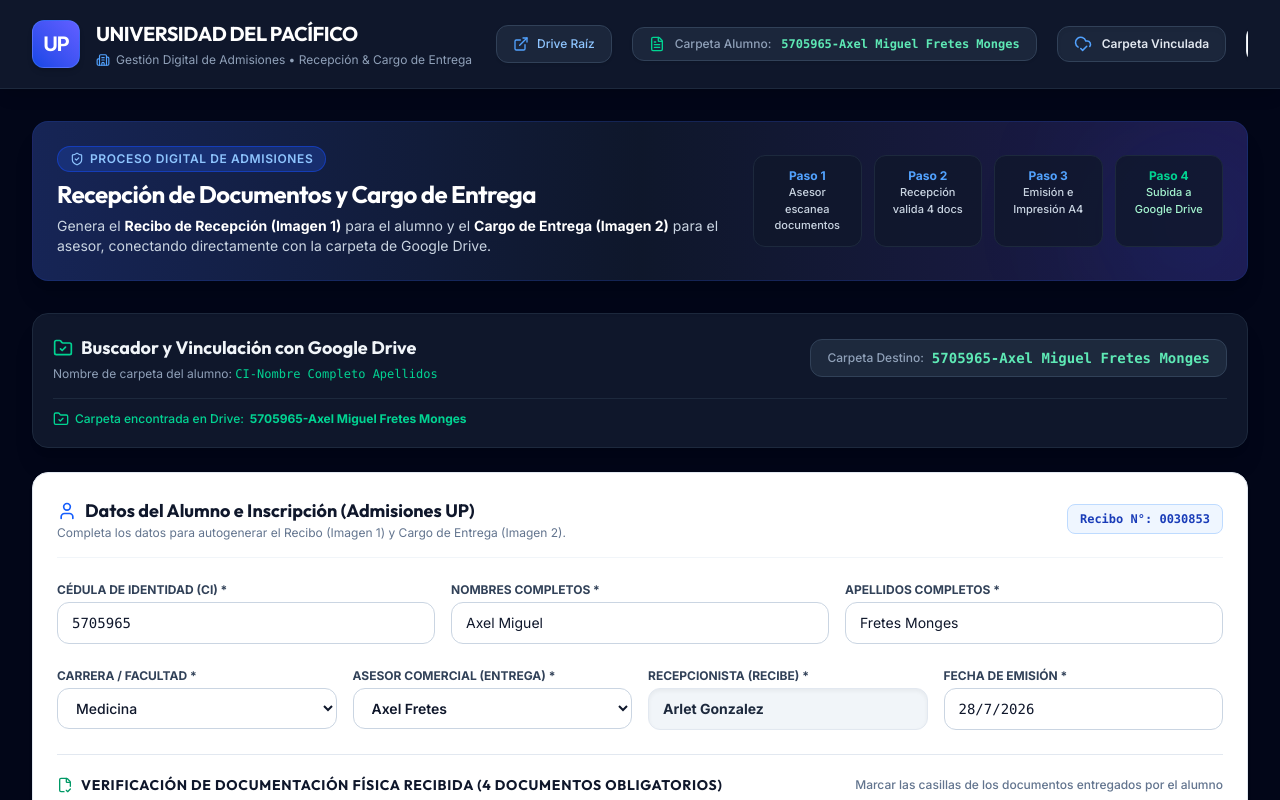
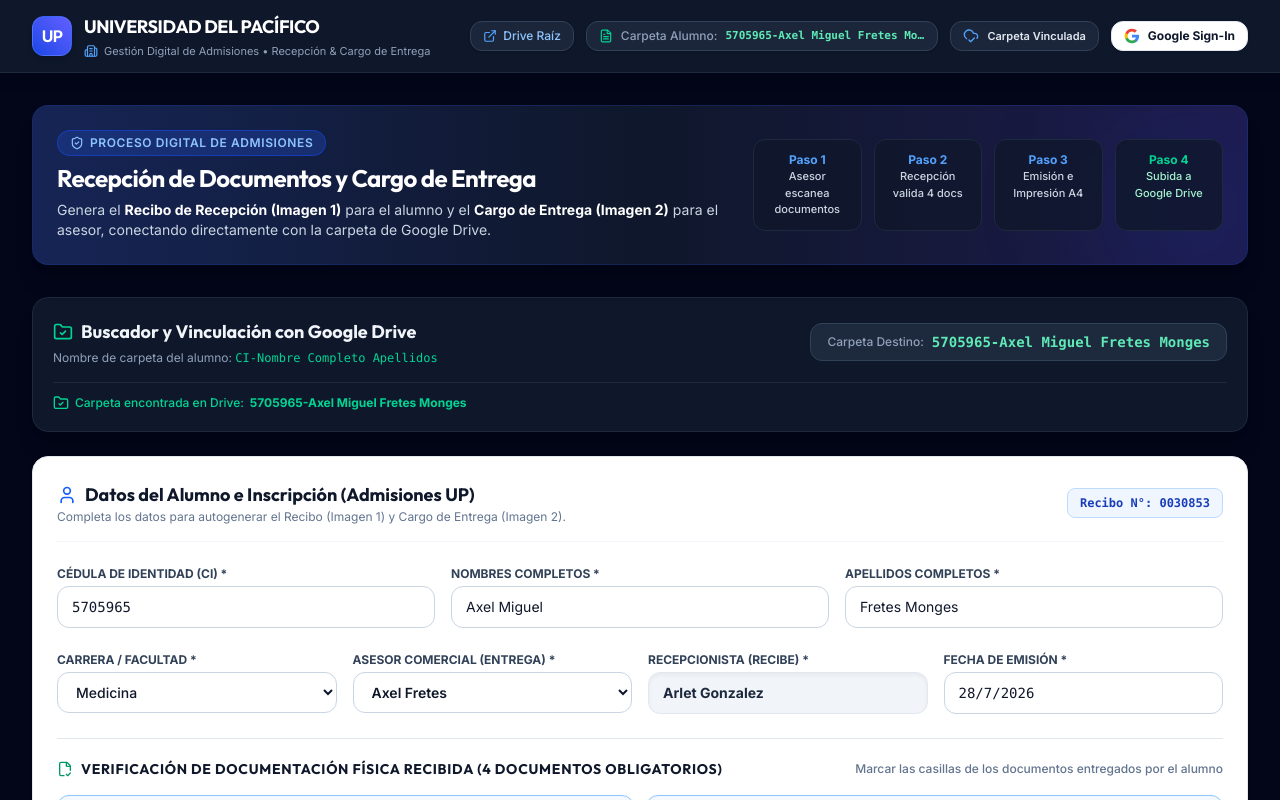
Before and after one commit to XxxRaiconxxX/recepcion-admisiones-up, a React (Vite) app: page / in a window 1280 px wide. Shown: the top 800 px of the page. Built offline with nearby package versions, Linux system fonts and the light colour scheme; no server answers.

Commit message:
UI adjustment: Compact header matching image 2 without scrollbar

```diff
--- a/src/components/Navbar.tsx
+++ b/src/components/Navbar.tsx
@@ -13,54 +13,54 @@
 export const Navbar: React.FC<NavbarProps> = ({ user, driveStatus, folderName, onOpenOAuthModal }) => {
   return (
     <header className="bg-slate-900 border-b border-slate-800 text-white sticky top-0 z-40 shadow-lg">
-      <div className="w-full max-w-[1500px] mx-auto px-4 sm:px-6 lg:px-8 h-22 flex items-center justify-between gap-6">
+      <div className="max-w-7xl mx-auto px-4 sm:px-6 lg:px-8 h-18 flex items-center justify-between gap-4">
 
-        {/* Logo Branding UP - Limpio y Espacioso */}
-        <div className="flex items-center space-x-4 shrink-0">
-          <div className="w-12 h-12 rounded-xl bg-gradient-to-tr from-blue-700 to-indigo-500 flex items-center justify-center font-bold text-white shadow-md border border-blue-400/30 shrink-0">
-            <span className="text-xl tracking-tighter">UP</span>
+        {/* Logo Branding UP - Compacto e Idéntico a Imagen 2 */}
+        <div className="flex items-center space-x-3 shrink-0">
+          <div className="w-10 h-10 rounded-xl bg-gradient-to-tr from-blue-700 to-indigo-500 flex items-center justify-center font-bold text-white shadow-md border border-blue-400/30 shrink-0">
+            <span className="text-base tracking-tighter">UP</span>
           </div>
           <div>
-            <h1 className="text-xl font-bold tracking-tight text-white font-heading whitespace-nowrap">
+            <h1 className="text-base sm:text-lg font-bold tracking-tight text-white font-heading whitespace-nowrap">
               UNIVERSIDAD DEL PACÍFICO
             </h1>
-            <p className="text-xs text-slate-400 flex items-center gap-1.5 mt-1 whitespace-nowrap">
+            <p className="text-[11px] text-slate-400 flex items-center gap-1.5 mt-0.5 whitespace-nowrap">
               <Building2 className="w-3.5 h-3.5 text-blue-400 shrink-0" />
               Gestión Digital de Admisiones • Recepción & Cargo de Entrega
             </p>
           </div>
         </div>
 
-        {/* Dynamic Drive Sync Badge & Google OAuth - Holgado y Desahogado */}
-        <div className="flex items-center gap-4 sm:gap-5 overflow-x-auto py-1">
+        {/* Dynamic Drive Sync Badge & Google OAuth - Fiel a la Imagen 2 (Sin scrollbar) */}
+        <div className="flex items-center gap-2.5 sm:gap-3 shrink-0">
 
           {/* Direct Link to Google Drive Root Folder */}
           <a
             href={GOOGLE_DRIVE_ROOT_URL}
             target="_blank"
             rel="noreferrer"
-            className="hidden sm:flex items-center gap-2 bg-slate-800/90 hover:bg-slate-800 px-4 py-2.5 rounded-xl border border-slate-700 text-xs text-blue-300 transition-colors whitespace-nowrap font-medium shadow-sm"
+            className="hidden sm:flex items-center gap-1.5 bg-slate-800/90 hover:bg-slate-800 px-3 py-1.5 rounded-xl border border-slate-700 text-xs text-blue-300 transition-colors whitespace-nowrap font-medium shadow-sm"
           >
-            <ExternalLink className="w-4 h-4 text-blue-400 shrink-0" />
+            <ExternalLink className="w-3.5 h-3.5 text-blue-400 shrink-0" />
             <span>Drive Raíz</span>
           </a>
 
           {folderName && (
-            <div className="hidden lg:flex items-center gap-2.5 bg-slate-800/90 px-4 py-2 rounded-xl border border-slate-700 text-xs whitespace-nowrap shadow-sm">
-              <FileText className="w-4 h-4 text-emerald-400 shrink-0" />
+            <div className="hidden md:flex items-center gap-2 bg-slate-800/90 px-3 py-1.5 rounded-xl border border-slate-700 text-xs whitespace-nowrap shadow-sm">
+              <FileText className="w-3.5 h-3.5 text-emerald-400 shrink-0" />
               <span className="text-slate-400 font-medium">Carpeta Alumno:</span>
-              <span className="text-emerald-300 font-mono font-bold">{folderName}</span>
+              <span className="text-emerald-300 font-mono font-bold text-[11px] truncate max-w-[200px]">{folderName}</span>
             </div>
           )}
 
           {/* Drive Status Badge */}
-          <div className="flex items-center gap-2.5 bg-slate-800/90 px-4 py-2 rounded-xl border border-slate-700 text-xs whitespace-nowrap shadow-inner">
-            <CloudCheck className={`w-4.5 h-4.5 shrink-0 ${
+          <div className="flex items-center gap-2 bg-slate-800/90 px-3 py-1.5 rounded-xl border border-slate-700 text-xs whitespace-nowrap shadow-inner">
+            <CloudCheck className={`w-4 h-4 shrink-0 ${
               driveStatus === 'synced' ? 'text-emerald-400 animate-bounce' :
               driveStatus === 'syncing' ? 'text-amber-400 animate-spin' :
               'text-blue-400'
             }`} />
-            <span className="font-semibold text-slate-200">
+            <span className="font-semibold text-slate-200 text-[11px]">
               {driveStatus === 'synced' ? 'Sincronizado' :
                driveStatus === 'syncing' ? 'Subiendo PDFs...' :
                driveStatus === 'found' ? 'Carpeta Vinculada' :
@@ -68,10 +68,10 @@
             </span>
           </div>
 
-          {/* Google OAuth Login Button (Option 2) */}
+          {/* Google OAuth Login Button */}
           <button
             onClick={onOpenOAuthModal}
-            className={`px-4 py-2.5 rounded-xl text-xs font-bold transition-all flex items-center gap-2.5 border shadow-sm whitespace-nowrap shrink-0 ${
+            className={`px-3 py-1.5 rounded-xl text-xs font-bold transition-all flex items-center gap-2 border shadow-sm whitespace-nowrap shrink-0 cursor-pointer ${
               user
                 ? 'bg-emerald-950/80 border-emerald-700 text-emerald-300 hover:bg-emerald-900'
                 : 'bg-white text-slate-900 border-slate-200 hover:bg-slate-100'
```
